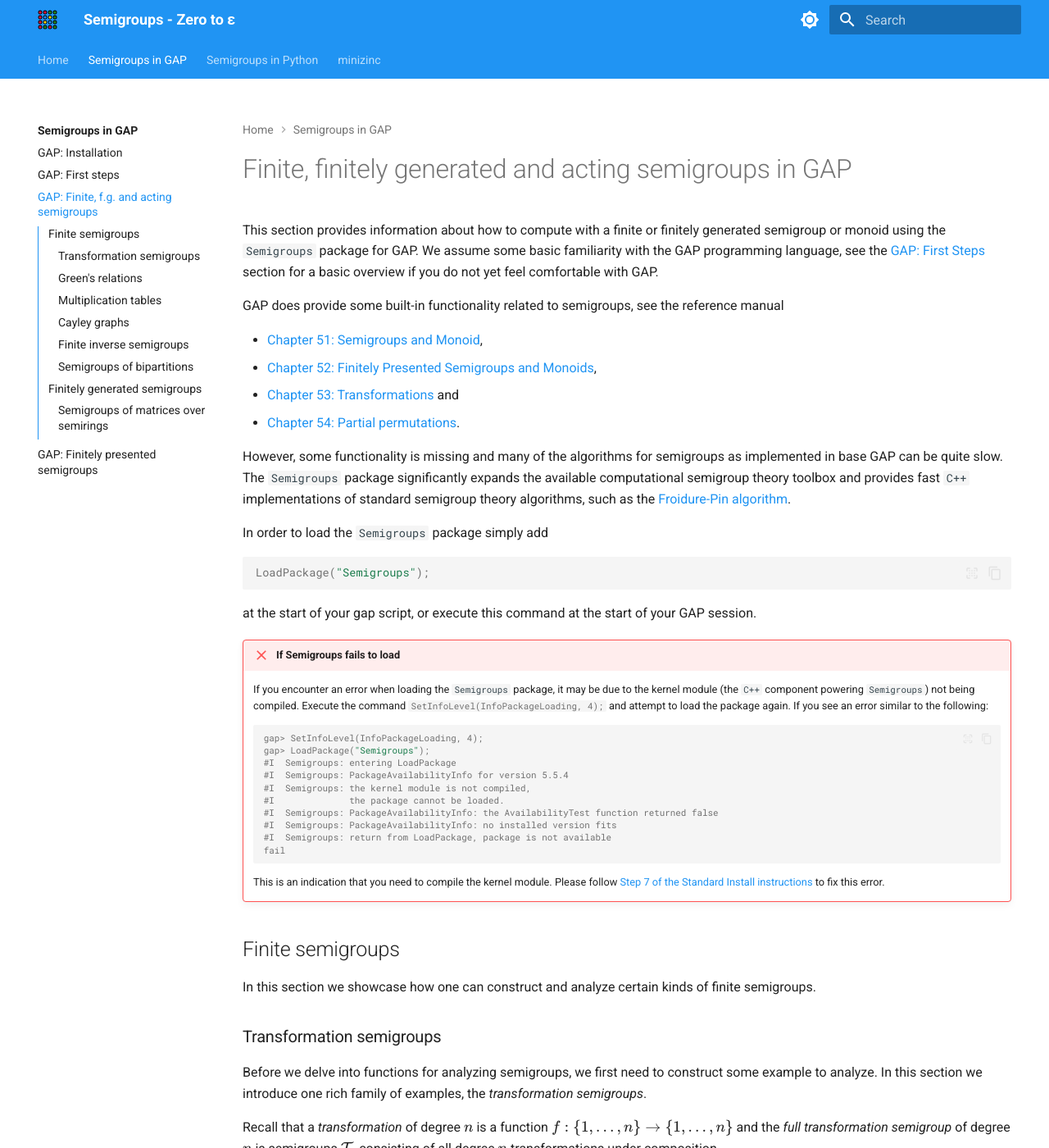
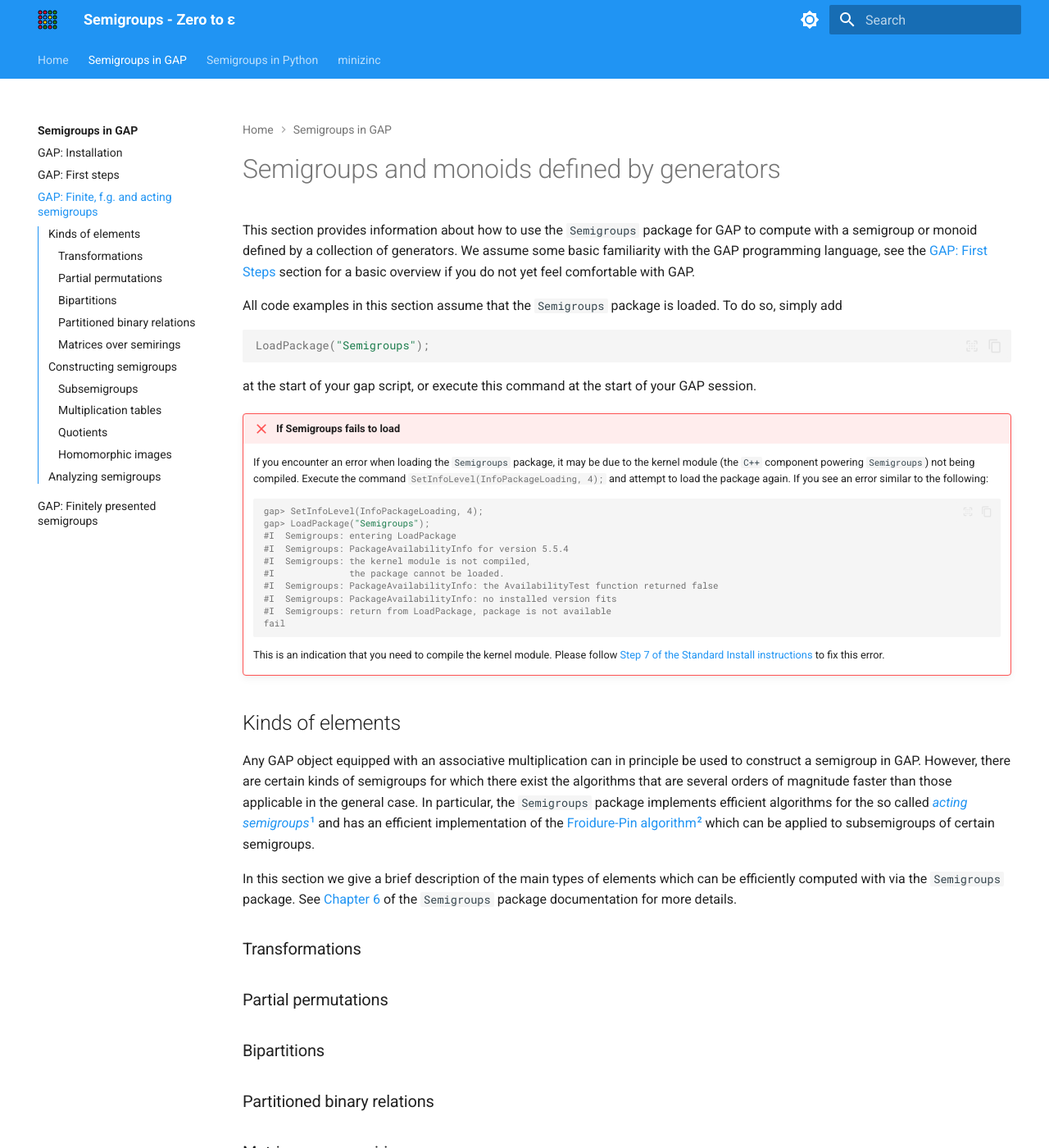
Before and after one commit to libsemigroups/tutorial, an MkDocs documentation site: the page built from docs/gap/worksheet1.md, in a window 1280 px wide and 1400 px high. Shown: the whole window at 82% size. Built offline with MkDocs 1.6.1 and Material for MkDocs 9.7.7, drawn with Linux system fonts in a browser that asks for light colours; some of the changed text lies outside the part shown.

Commit message:
First rewrite of GAP finite semigroups section, lock in

````diff
--- a/docs/gap/worksheet1.md
+++ b/docs/gap/worksheet1.md
@@ -1,3 +1,84 @@
+# Semigroups and monoids defined by generators
+
+This section provides information about how to use the `Semigroups` package for
+GAP to compute with a semigroup or monoid defined by a collection of
+generators. We assume some basic familiarity with the GAP programming language,
+see the [GAP: First Steps](session.md) section for a basic overview if you do
+not yet feel comfortable with GAP.
+
+All code examples in this section assume that the `Semigroups` package
+is loaded. To do so, simply add
+```gap
+LoadPackage("Semigroups");
+```
+at the start of your gap script, or execute this command at the start of your
+GAP session.
+
+!!! failure "If Semigroups fails to load"
+    If you encounter an error when loading the `Semigroups` package,
+    it may be due to the kernel module (the `C++` component powering `Semigroups`)
+    not being compiled. Execute the command
+    `#!gap SetInfoLevel(InfoPackageLoading, 4);` and attempt to load the package
+    again. If you see an error similar to the following:
+    ```gap-repl
+    gap> SetInfoLevel(InfoPackageLoading, 4);
+    gap> LoadPackage("Semigroups");
+    #I  Semigroups: entering LoadPackage
+    #I  Semigroups: PackageAvailabilityInfo for version 5.5.4
+    #I  Semigroups: the kernel module is not compiled,
+    #I              the package cannot be loaded.
+    #I  Semigroups: PackageAvailabilityInfo: the AvailabilityTest function returned false
+    #I  Semigroups: PackageAvailabilityInfo: no installed version fits
+    #I  Semigroups: return from LoadPackage, package is not available
+    fail
+    ```
+    This is an indication that you need to compile the kernel module.
+    Please follow [Step 7 of the Standard Install instructions](install.md#common-installation-steps)
+    to fix this error.
+
+## Kinds of elements
+
+Any GAP object equipped with an associative multiplication can in principle
+be used to construct a semigroup in GAP. However, there are certain kinds of
+semigroups for which there exist the algorithms that are several orders
+of magnitude faster than those applicable in the general case.
+In particular, the `Semigroups` package implements efficient algorithms for
+the so called
+[_acting semigroups_](https://semigroups.github.io/Semigroups/doc/chap6_mj.html#X7A3AC74C7FF85825)[^1]
+and has an efficient implementation of the
+[Froidure-Pin algorithm](https://semigroups.github.io/Semigroups/doc/chap6_mj.html#X7E2DE9767D5D82F7)[^2]
+which can be applied to subsemigroups of certain semigroups.
+
+In this section we give a brief description of the main types of
+elements which can be efficiently computed with via the `Semigroups` package.
+See [Chapter 6](https://semigroups.github.io/Semigroups/doc/chap6_mj.html)
+of the `Semigroups` package documentation for more details.
+
+### Transformations
+
+### Partial permutations
+
+### Bipartitions
+
+### Partitioned binary relations
+
+### Matrices over semirings
+
+## Constructing semigroups
+
+### Subsemigroups
+
+### Multiplication tables
+
+### Quotients
+
+### Homomorphic images
+
+## Analyzing semigroups
+
+
+TODO: Integrate the below with the above
+
 # Finite, finitely generated and acting semigroups in GAP
 
 This section provides information about how to compute with a finite or finitely generated
@@ -25,27 +106,7 @@ LoadPackage("Semigroups");
 at the start of your gap script, or execute this command at the start of your
 GAP session.
 
-!!! failure "If Semigroups fails to load"
-    If you encounter an error when loading the `Semigroups` package,
-    it may be due to the kernel module (the `C++` component powering `Semigroups`)
-    not being compiled. Execute the command
-    `#!gap SetInfoLevel(InfoPackageLoading, 4);` and attempt to load the package
-    again. If you see an error similar to the following:
-    ```gap-repl
-    gap> SetInfoLevel(InfoPackageLoading, 4);
-    gap> LoadPackage("Semigroups");
-    #I  Semigroups: entering LoadPackage
-    #I  Semigroups: PackageAvailabilityInfo for version 5.5.4
-    #I  Semigroups: the kernel module is not compiled,
-    #I              the package cannot be loaded.
-    #I  Semigroups: PackageAvailabilityInfo: the AvailabilityTest function returned false
-    #I  Semigroups: PackageAvailabilityInfo: no installed version fits
-    #I  Semigroups: return from LoadPackage, package is not available
-    fail
-    ```
-    This is an indication that you need to compile the kernel module.
-    Please follow [Step 7 of the Standard Install instructions](install.md#common-installation-steps)
-    to fix this error.
+
 
 ## Finite semigroups
 
@@ -286,6 +347,17 @@ The egg-box diagram of $\mathcal{T}_3$.
 
 ### Multiplication tables
 
+!!! warning
+    Multiplication tables are a very inefficient way of defining a
+    semigroup. Indeed, to define a semigroup $S$ using a multiplication
+    table we need to give a table of $|S|^2$ entries. However, if a
+    generating set $A$ for $S$ is known, we can construct a transformation
+    representation for $S$ by taking only those rows in the multiplication
+    table that correspond to the generators in $A$. This allows us to
+    construct a transformation semigroup $S^\prime$ that is isomorphic to
+    $S$, and we only need specify $|A|\cdot |S|$ many entries.
+
+
 ### Cayley graphs
 
 ### Finite inverse semigroups
@@ -297,3 +369,17 @@ The egg-box diagram of $\mathcal{T}_3$.
 ## Finitely generated semigroups
 
 ### Semigroups of matrices over semirings
+
+
+[^1]:
+    **East, J.**, **Egri-Nagy, A.**, **Mitchell, J. D.** and **Péresse, Y.**,
+    _Computing finite semigroups_,
+    J. Symbolic Computation, _92_ (2019), 110 - 155.
+    DOI: [10.1016/j.jsc.2018.01.002](https://doi.org/10.1016/j.jsc.2018.01.002).
+
+[^2]:
+    **Froidure, V.** and **Pin, J.-E.**,
+    _Algorithms for computing finite semigroups_,
+    in _Foundations of computational mathematics (Rio de Janeiro, 1997)_,
+    Springer, Berlin (1997), 112–126.
+    DOI: [10.1007/978-3-642-60539-0_9](https://doi.org/10.1007/978-3-642-60539-0_9)
````
